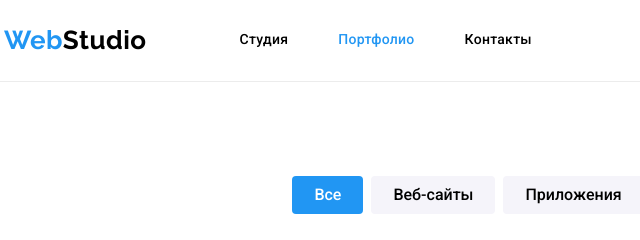
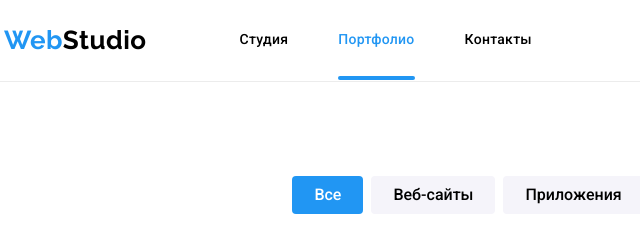
Before and after one commit to RitaDyvnych/goit-markup-hw-05, a plain HTML site: page portfolio.html in a window 1280 px wide. Shown: the top 240 px of the page, 51-691 px from the left. Drawn offline with nearby package versions, Linux system fonts and the light colour scheme.

Commit message:
сделано подчёркивание ссылки текущей страницы

```diff
--- a/css/styles.css
+++ b/css/styles.css
@@ -144,6 +144,20 @@ img {
 
 .current {
   color: var(--logo-color);
+  position: relative;
+}
+
+.current::after {
+  display: inline-block;
+  content: "";
+
+  position: absolute;
+  width: 100%;
+  height: 4px;
+  bottom: 0;
+  left: 0;
+  background: var(--logo-color);
+  border-radius: 2px;
 }
 
 .link:hover,
```
